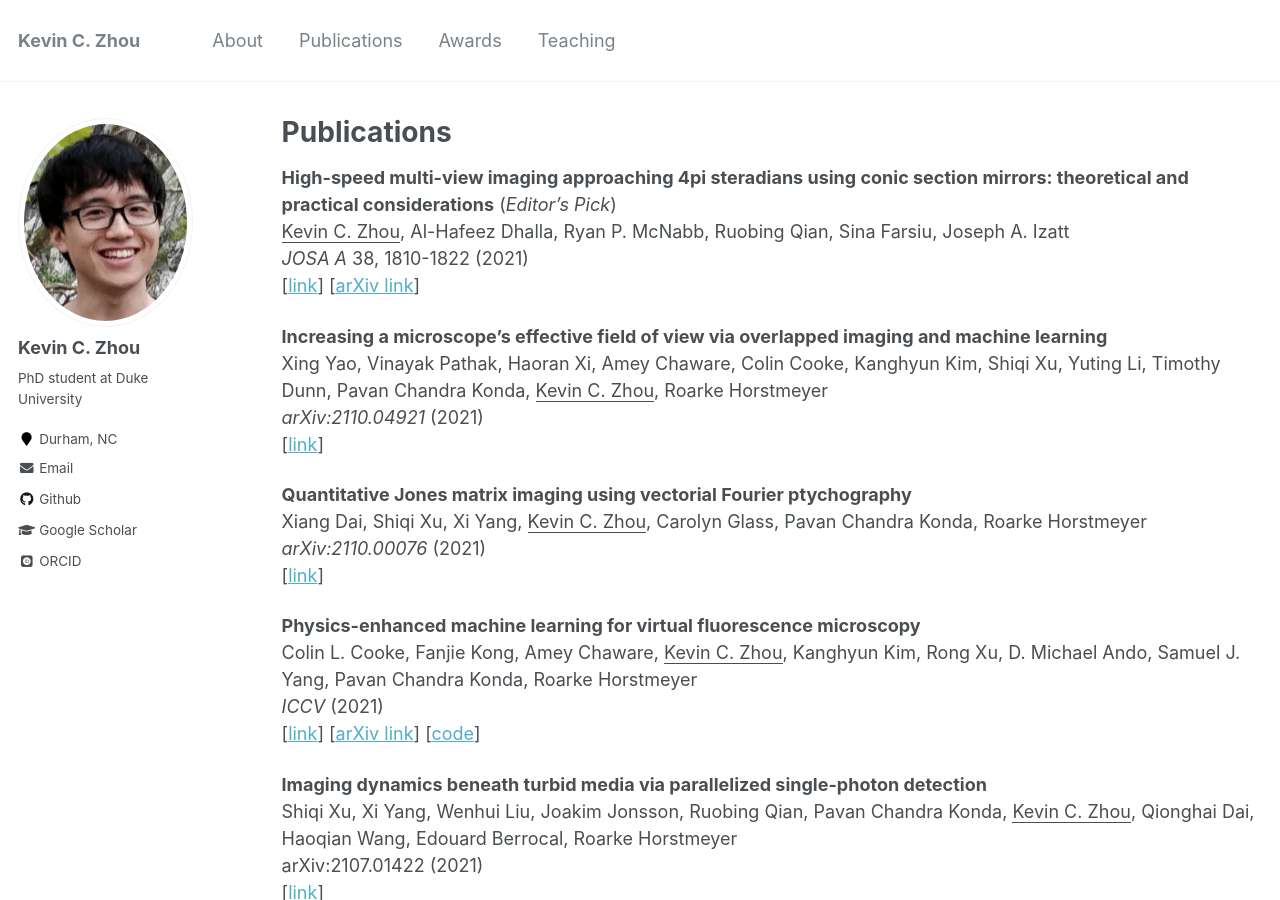
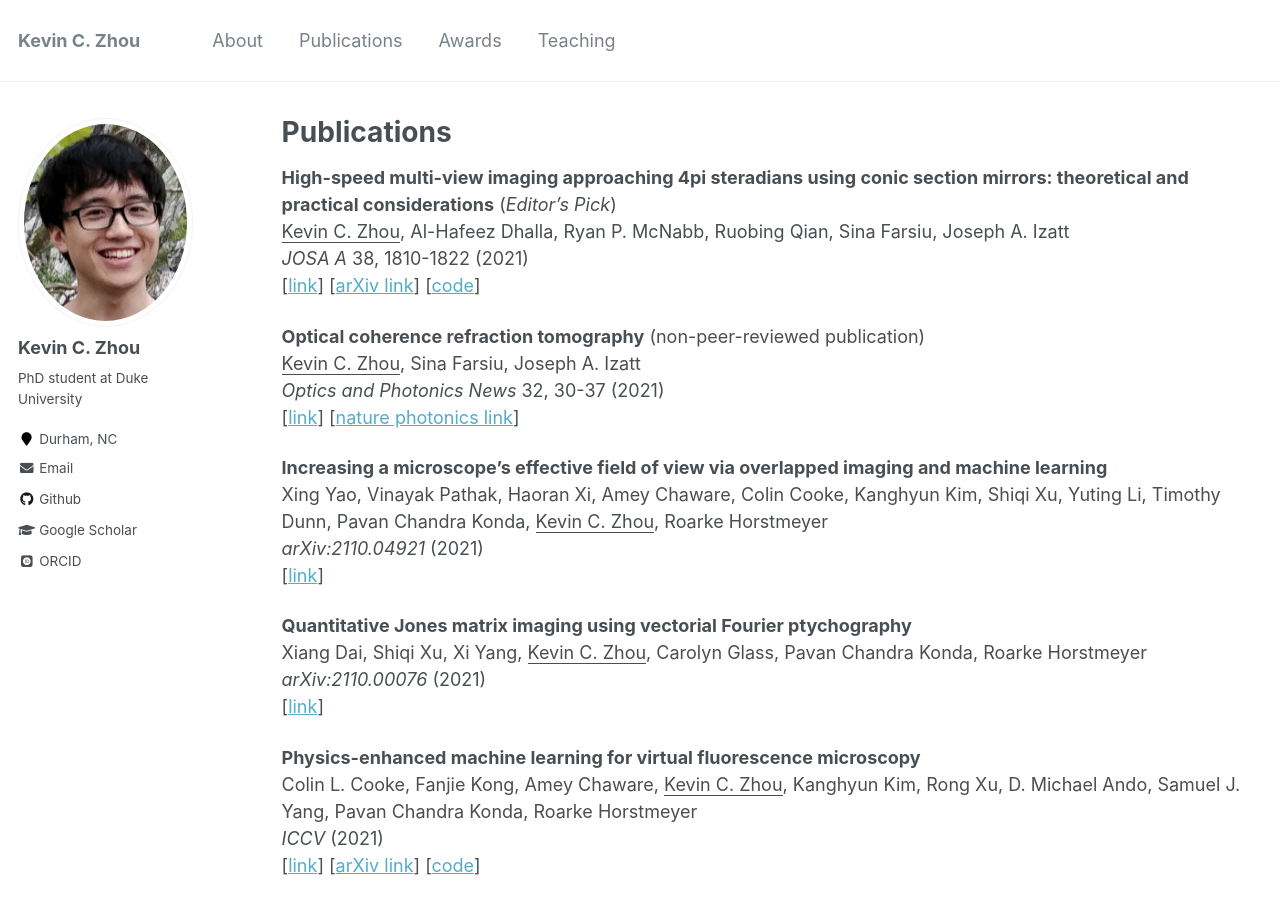
Before and after one commit to kevinczhou/kevinczhou.github.io, a Jekyll site: the page built from _pages/publications.md, in a window 1280 px wide and 900 px high. Built offline with Jekyll 4.4.1, drawn with Linux system fonts in a browser that asks for light colours; some web fonts are replaced.

Commit message:
Update publications.md

```diff
--- a/_pages/publications.md
+++ b/_pages/publications.md
@@ -7,7 +7,12 @@ author_profile: true
 **High-speed multi-view imaging approaching 4pi steradians using conic section mirrors: theoretical and practical considerations** (*Editor's Pick*)
 <ins>Kevin C. Zhou</ins>, Al-Hafeez Dhalla, Ryan P. McNabb, Ruobing Qian, Sina Farsiu, Joseph A. Izatt
 *JOSA A* 38, 1810-1822 (2021)
-[[link](https://www.osapublishing.org/josaa/abstract.cfm?uri=josaa-38-12-1810)] [[arXiv link](https://arxiv.org/abs/2106.15826)]
+[[link](https://www.osapublishing.org/josaa/abstract.cfm?uri=josaa-38-12-1810)] [[arXiv link](https://arxiv.org/abs/2106.15826)] [[code](https://osapublishing.figshare.com/articles/software/archived_zemax_files_zip/16305270/1)]
+
+**Optical coherence refraction tomography** (non-peer-reviewed publication)
+<ins>Kevin C. Zhou</ins>, Sina Farsiu, Joseph A. Izatt
+*Optics and Photonics News* 32, 30-37 (2021)
+[[link](https://www.optica-opn.org/home/articles/volume_32/november_2021/features/optical_coherence_refraction_tomography/)]  [[nature photonics link](https://www.nature.com/articles/s41566-019-0508-1)]
 
 **Increasing a microscope's effective field of view via overlapped imaging and machine learning**
 Xing Yao, Vinayak Pathak, Haoran Xi, Amey Chaware, Colin Cooke, Kanghyun Kim, Shiqi Xu, Yuting Li, Timothy Dunn, Pavan Chandra Konda, <ins>Kevin C. Zhou</ins>, Roarke Horstmeyer
```
